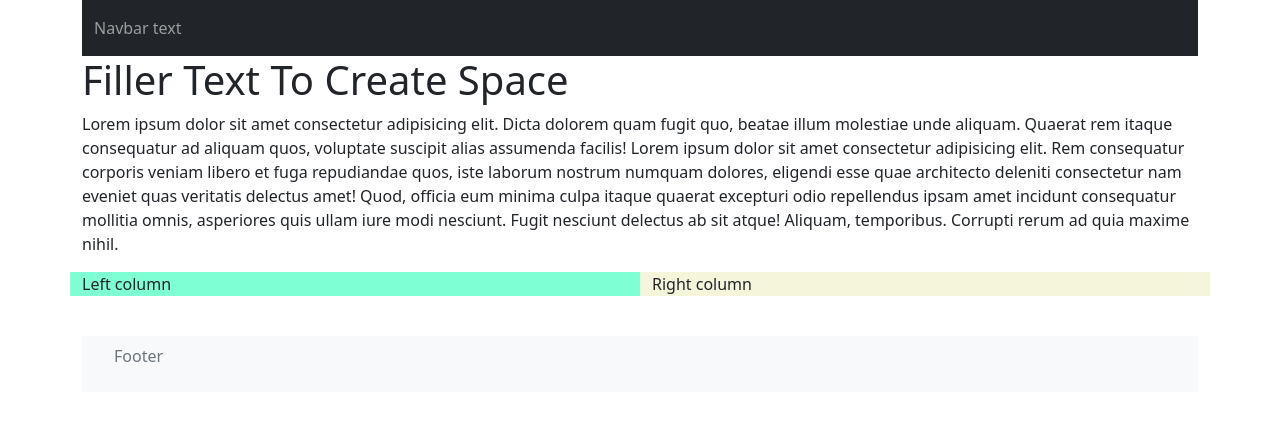
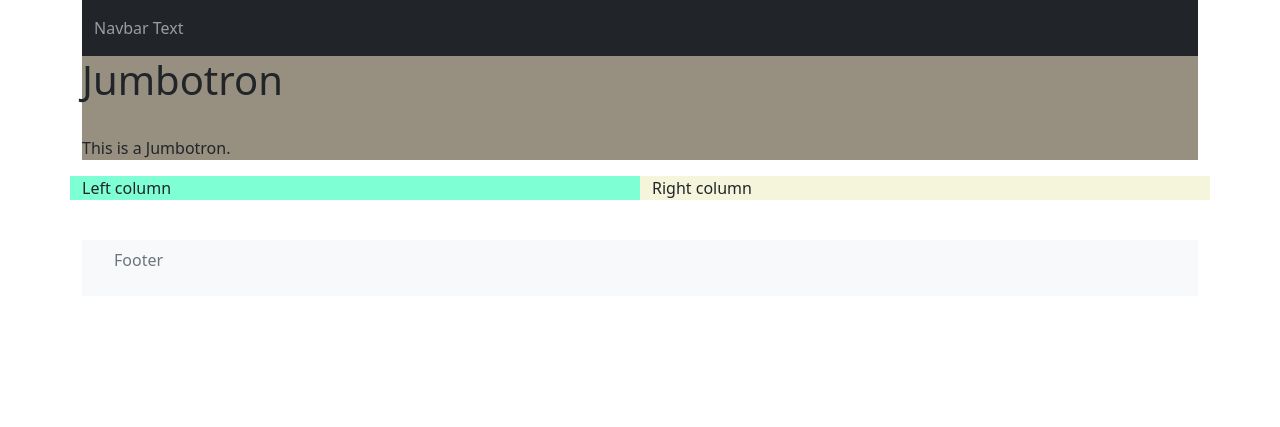
Before and after one commit to MGrunow1/collab-practice-MG, a plain HTML site: page index.html in a window 1280 px wide. Drawn offline with nearby package versions, Linux system fonts and the light colour scheme.

Commit message:
Init Commit Jumbotron
This is the initial commit for the Jumbotron.

I fixed the container wrap issue.  All items I created are now in one container.

Deleted main section and lorem ipusum text.

Added Jumbo Tron.

```diff
--- a/CSS/style.css
+++ b/CSS/style.css
@@ -5,3 +5,7 @@
 .right-column {
 background-color: beige;
 }
+
+.jumbotron {
+    background-color: rgb(151, 144, 128);
+}
--- a/index.html
+++ b/index.html
@@ -26,20 +26,26 @@
     <div class="container">
       <nav class="navbar navbar-expand bg-dark navbar-dark">
         <div class="container-fluid">
-          <span class="navbar-text">Navbar text</span>
+          <span class="navbar-text">Navbar Text</span>
         </div>
       </nav>
-      <main>
+
+      <div class="jumbotron">
+        <h1>Jumbotron</h1>
+        <br>
+        <p>This is a Jumbotron.</p>
+      </div>
+
+
+      <!-- <main>
         <h1>Filler Text To Create Space</h1>
         <p>
           Lorem ipsum dolor sit amet consectetur adipisicing elit. Dicta dolorem quam fugit quo, beatae illum molestiae unde aliquam. Quaerat rem itaque consequatur ad aliquam quos, voluptate suscipit alias assumenda facilis!
 
           Lorem ipsum dolor sit amet consectetur adipisicing elit. Rem consequatur corporis veniam libero et fuga repudiandae quos, iste laborum nostrum numquam dolores, eligendi esse quae architecto deleniti consectetur nam eveniet quas veritatis delectus amet! Quod, officia eum minima culpa itaque quaerat excepturi odio repellendus ipsam amet incidunt consequatur mollitia omnis, asperiores quis ullam iure modi nesciunt. Fugit nesciunt delectus ab sit atque! Aliquam, temporibus. Corrupti rerum ad quia maxime nihil.
         </p>
-      </main>
-    </div>
+      </main> -->
 
-    <div class="container">
       <div class="row row-cols-2">
         <div class="col left-column">
           Left column
@@ -48,13 +54,13 @@
           Right column
         </div>
       </div>
-    </div>
 
-      <div class="container">
-        <footer class="py-3 my-4">
+
+      <footer class="py-3 my-4">
           <ul class="navbar navbar-expand bg-light navbar-light"">
           <p class="text-center text-muted">Footer</p>
-        </footer>
+      </footer>
+
     </div>
   </body>
 </html>
```
